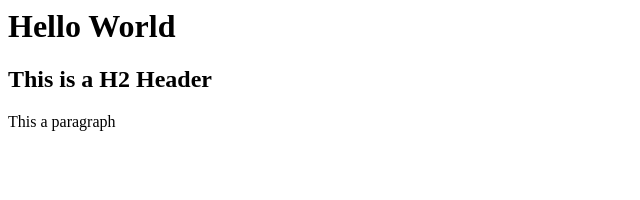
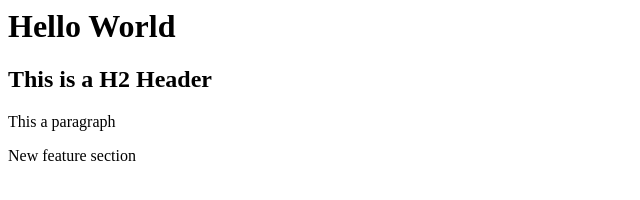
Before and after one commit to craigfleming/git-test, a plain HTML site: page index.html in a window 1280 px wide. Shown: the whole page, without its empty margins (0-640 px from the left). Drawn offline with Linux system fonts and the light colour scheme.

Commit message:
Added new feature div

```diff
--- a/index.html
+++ b/index.html
@@ -5,5 +5,10 @@
 <h1>Hello World</h1>
 <h2>This is a H2 Header</h2>
 <p>This a paragraph</p>
+
+<div class="new-section">
+  <p>New feature section</p>
+</div>
+
 </body>
 </html>
```
